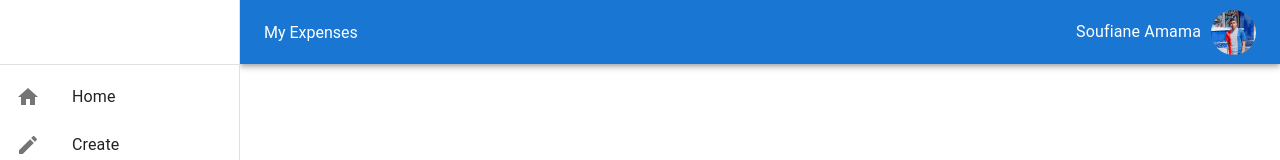
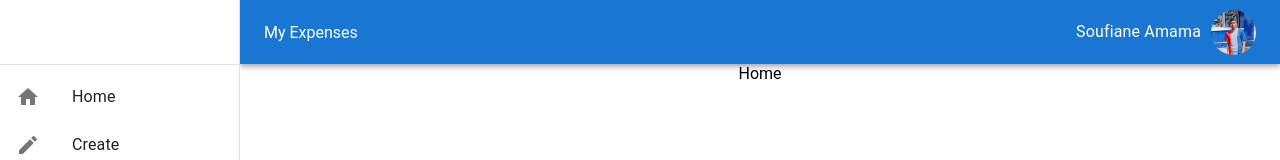
Before and after one commit to Soufiane-Amama/Material_UI_Project_React, a React (Create React App) app: page / in a window 1280 px wide. Shown: the top 160 px of the page. Built offline with nearby package versions, Linux system fonts and the light colour scheme; the HTML template or start-up script is replaced by a standard one.

Commit message:
Development stage 9 - MUI Box & Container Components

```diff
--- a/src/Pages/Root.jsx
+++ b/src/Pages/Root.jsx
@@ -1,7 +1,8 @@
-// @ts-nocheck
+
 import AppBarComponent from 'components/AppBar/AppBarComponent';
 import DrawerComponent from 'components/Drawer/DrawerComponent';
 import { Outlet } from 'react-router-dom';
+import { Box } from '@mui/material';
 
 const drawerWidth = 240;
 
@@ -11,7 +12,9 @@ const Root = () => {
       <DrawerComponent drawerWidth={drawerWidth} />
       <AppBarComponent drawerWidth={drawerWidth}  />
 
-      <Outlet />
+      <Box sx={{ ml: `${drawerWidth}px`, display: "flex", justifyContent: "center" }} >
+        <Outlet />
+      </Box>
     </div>
   )
 }
```
Also changed, not shown: src/index.css (line endings or trailing spaces).
